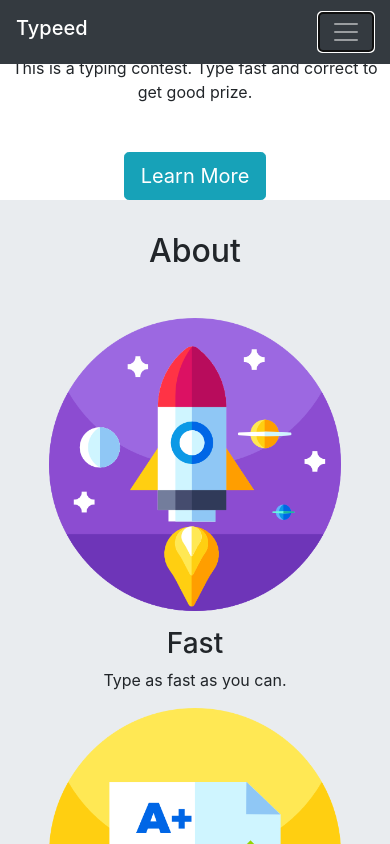
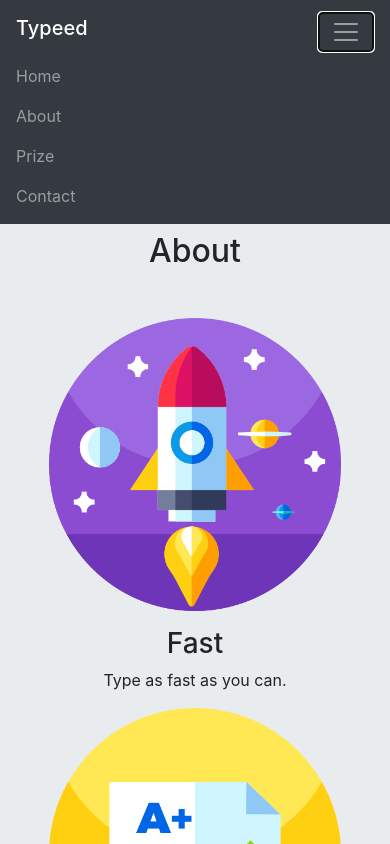
Before and after one commit to Chun-Lin/Bootstrap-CSS-with-React, a React app: page / in a window 390 px wide. Both pictures are taken after a click on the button 346 px from the left and 32 px from the top of the page. Shown: the top 844 px of the page. Built offline with nearby package versions, Linux system fonts and the light colour scheme.

Commit message:
feat: make navbar collapse can be showed when clicking toggler

```diff
--- a/src/components/Header.js
+++ b/src/components/Header.js
@@ -1,16 +1,33 @@
 import React from 'react'
+import classNames from 'classnames'
+class Header extends React.Component {
+  state = {
+    show: false,
+  }
 
-const Header = () => {
+  handleClick = event => {
+    this.setState(prevState => ({ show: !prevState.show }))
+  }
+
+  render() {
     return (
       <nav className="navbar navbar-expand-lg navbar-dark bg-dark fixed-top">
         <div className="container-fluid">
           <a href="#" className="navbar-brand h1">
             Typeed
           </a>
-        <button class="navbar-toggler" type="button">
+          <button
+            class="navbar-toggler"
+            type="button"
+            onClick={this.handleClick}
+          >
             <span class="navbar-toggler-icon" />
           </button>
-        <div className="collapse navbar-collapse">
+          <div
+            className={classNames('collapse', 'navbar-collapse', {
+              show: this.state.show,
+            })}
+          >
             <ul className="navbar-nav ml-auto">
               <li className="nav-item">
                 <a href="#" className="nav-link">
@@ -38,5 +55,6 @@ const Header = () => {
       </nav>
     )
   }
+}
 
 export default Header
```
Lines whose indentation alone changed are shown as unchanged.
